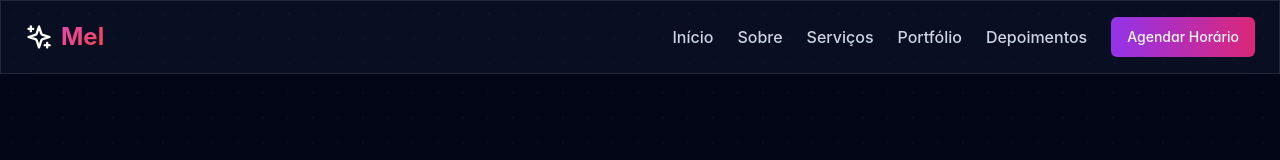
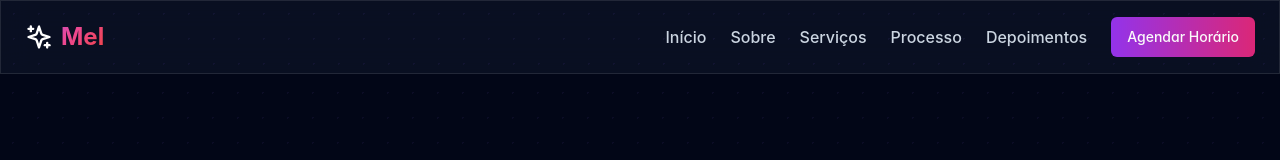
Before and after one commit to Samuel-Ziger/Unha, a React (Vite) app: page / in a window 1280 px wide. Shown: the top 160 px of the page. Built offline with nearby package versions, Linux system fonts and the light colour scheme.

Commit message:
ajuste caminhos navbar

```diff
--- a/src/components/layout/Navbar.jsx
+++ b/src/components/layout/Navbar.jsx
@@ -1,4 +1,3 @@
-
 import React, { useState } from 'react';
 import { Link } from 'react-router-dom';
 import { Sparkles, Menu, X } from 'lucide-react';
@@ -10,16 +9,23 @@ export default function Navbar() {
 
   const navItems = [
     { label: "Início", href: "/" },
-    { label: "Sobre", href: "/#sobre" },
-    { label: "Serviços", href: "/#servicos" },
-    { label: "Portfólio", href: "/#portfolio" },
-    { label: "Depoimentos", href: "/#depoimentos" },
+    { label: "Sobre", href: "/#about" },
+    { label: "Serviços", href: "/#portfolio" },
+    { label: "Processo", href: "/#process" },
+    { label: "Depoimentos", href: "/#testimonials" },
   ];
 
   const scrollToSection = (id) => {
     const element = document.getElementById(id.substring(2));
     if (element) {
-      element.scrollIntoView({ behavior: 'smooth' });
+      const navHeight = 80; // altura aproximada da navbar
+      const elementPosition = element.getBoundingClientRect().top;
+      const offsetPosition = elementPosition + window.pageYOffset - navHeight;
+
+      window.scrollTo({
+        top: offsetPosition,
+        behavior: 'smooth'
+      });
     }
     setIsOpen(false);
   };
--- a/src/pages/HomePage.jsx
+++ b/src/pages/HomePage.jsx
@@ -232,7 +232,7 @@ export default function HomePage() {
       </section>
 
       {/* About Section */}
-      <section className="py-24 bg-slate-900/50">
+      <section id="about" className="py-24 bg-slate-900/50">
         <div className="container mx-auto px-6">
           <motion.div
             className="grid grid-cols-1 lg:grid-cols-2 gap-16 items-center"
@@ -297,7 +297,7 @@ export default function HomePage() {
       </section>
 
       {/* Portfolio Section */}
-      <section className="py-24 pattern-grid">
+      <section id="portfolio" className="py-24 pattern-grid">
         <div className="container mx-auto px-6">
           <motion.div
             className="text-center mb-16"
@@ -361,7 +361,7 @@ export default function HomePage() {
       </section>
 
       {/* Process Section */}
-      <section className="py-24 bg-slate-900/50">
+      <section id="process" className="py-24 bg-slate-900/50">
         <div className="container mx-auto px-6">
           <motion.div
             className="text-center mb-16"
@@ -408,7 +408,7 @@ export default function HomePage() {
       </section>
 
       {/* Testimonials Section */}
-      <section className="py-24">
+      <section id="testimonials" className="py-24">
         <div className="container mx-auto px-6">
           <motion.div
             className="text-center mb-16"
```
